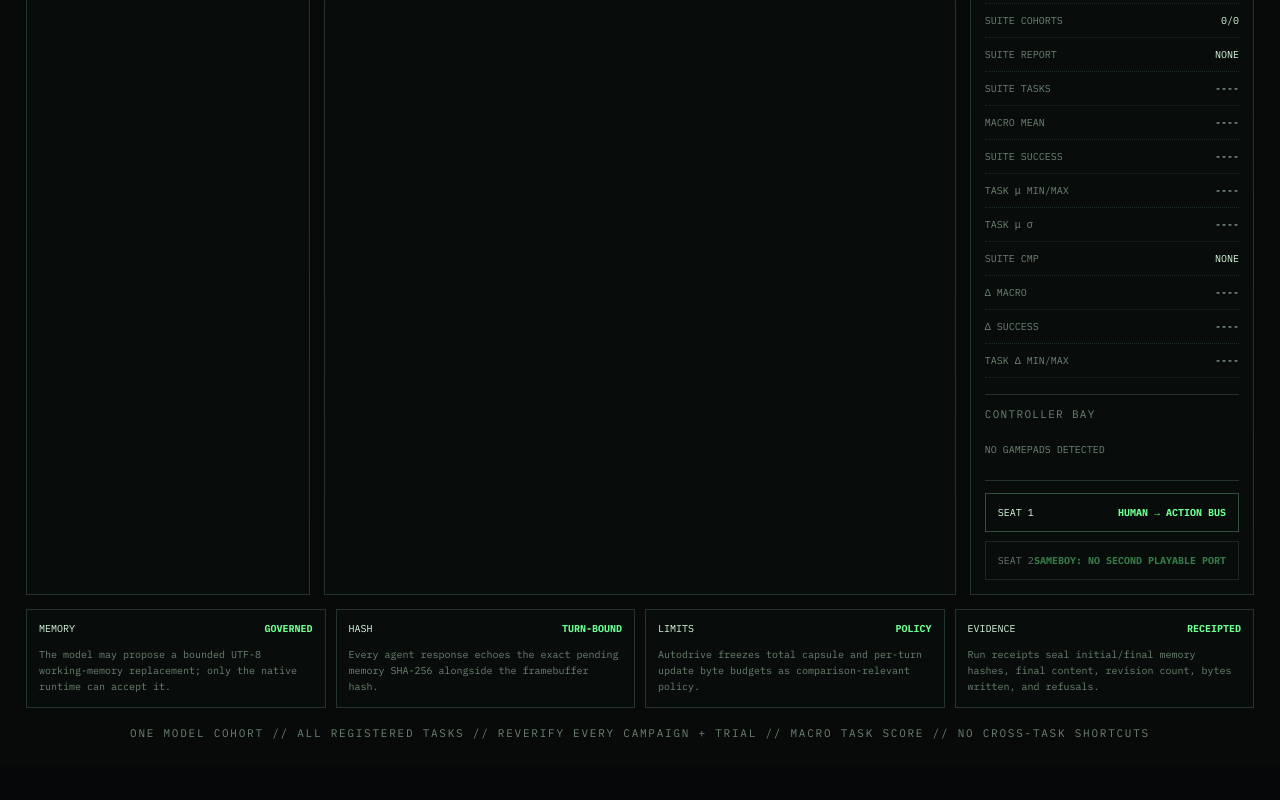
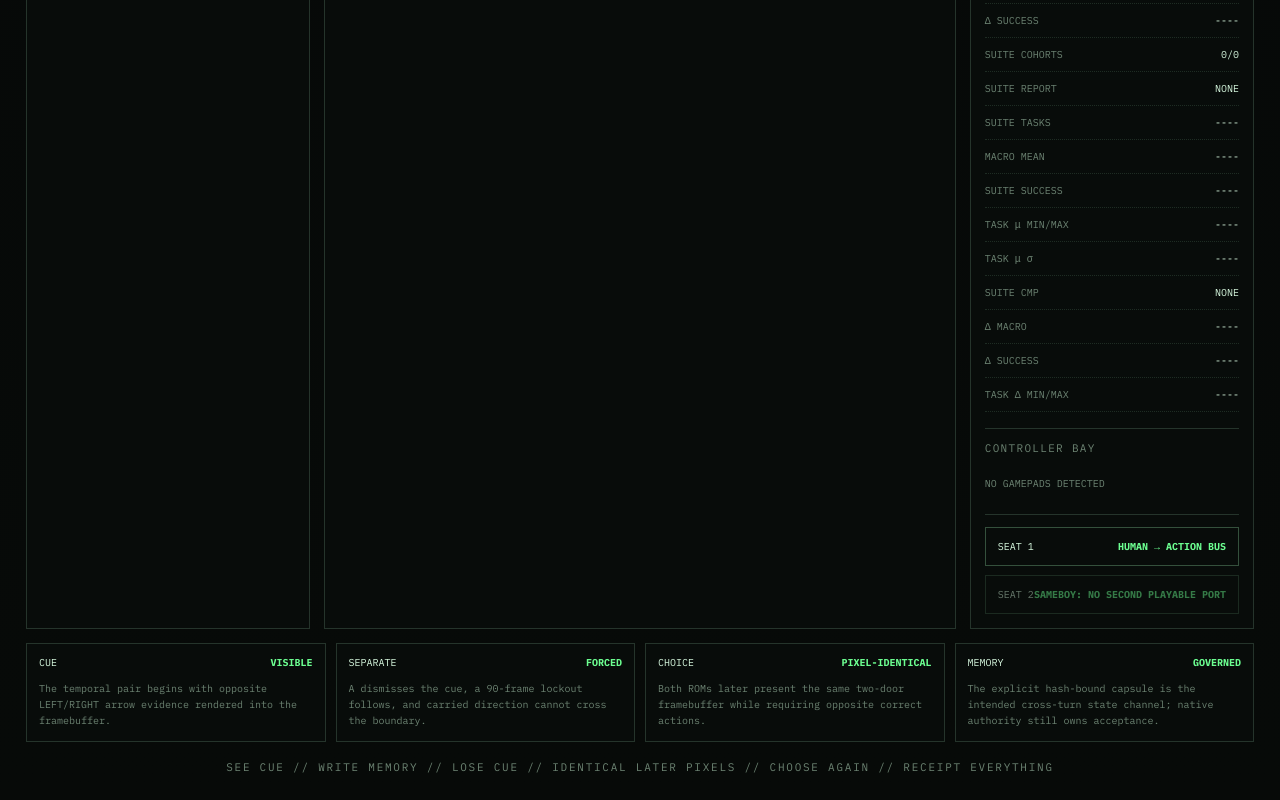
Before and after one commit to MichaelWave369/PhiCade, a React (Vite) app in the folder apps/desktop/: page / in a window 1280 px wide. Shown: the part 2173-2973 px from the top of the page. Before the commit the page ends 2939 px from the top, so only its background shows below. Built offline with nearby package versions, Linux system fonts and the light colour scheme.

Commit message:
Rung 21: surface temporal cue benchmark semantics

```diff
--- a/apps/desktop/src/App.tsx
+++ b/apps/desktop/src/App.tsx
@@ -86,10 +86,10 @@ const systems = ["ALL", "NES", "SNES", "GB", "GBC", "GBA", "GENESIS", "PS1"] as
 const PHIBOT_AGENT_ID = "phi-local";
 
 const milestones = [
-  ["MEMORY", "GOVERNED", "The model may propose a bounded UTF-8 working-memory replacement; only the native runtime can accept it."],
-  ["HASH", "TURN-BOUND", "Every agent response echoes the exact pending memory SHA-256 alongside the framebuffer hash."],
-  ["LIMITS", "POLICY", "Autodrive freezes total capsule and per-turn update byte budgets as comparison-relevant policy."],
-  ["EVIDENCE", "RECEIPTED", "Run receipts seal initial/final memory hashes, final content, revision count, bytes written, and refusals."],
+  ["CUE", "VISIBLE", "The temporal pair begins with opposite LEFT/RIGHT arrow evidence rendered into the framebuffer."],
+  ["SEPARATE", "FORCED", "A dismisses the cue, a 90-frame lockout follows, and carried direction cannot cross the boundary."],
+  ["CHOICE", "PIXEL-IDENTICAL", "Both ROMs later present the same two-door framebuffer while requiring opposite correct actions."],
+  ["MEMORY", "GOVERNED", "The explicit hash-bound capsule is the intended cross-turn state channel; native authority still owns acceptance."],
 ] as const;
 
 function decodeBase64(value: string): Uint8Array {
@@ -1777,6 +1777,7 @@ export function App() {
             <div><dt>BENCH TASK</dt><dd>{session?.benchmarkTask ? session.benchmarkTask.title.toUpperCase() : "NONE"}</dd></div>
             <div><dt>TASK ID</dt><dd>{session?.benchmarkTask?.id ?? "----"}</dd></div>
             <div><dt>SUITES</dt><dd>{session?.benchmarkTask?.suiteIds.join(" + ") ?? "----"}</dd></div>
+            <div><dt>TASK CONTROLS</dt><dd>{session?.benchmarkTask?.allowedButtons.join(" + ") ?? "----"}</dd></div>
             <div><dt>BENCH RUN</dt><dd>{benchmarkRunning ? `#${benchmarkRunId} ACTIVE` : lastModelBenchmark ? `#${lastModelBenchmark.receipt.benchmarkRunId}` : "NONE"}</dd></div>
             <div><dt>BENCH SCORE</dt><dd>{lastModelBenchmark?.receipt.score1000 === null || lastModelBenchmark?.receipt.score1000 === undefined ? "----" : `${lastModelBenchmark.receipt.score1000}/1000`}</dd></div>
             <div><dt>BENCH OUTCOME</dt><dd>{lastModelBenchmark ? lastModelBenchmark.receipt.taskSuccess ? "TARGET REACHED" : lastModelBenchmark.receipt.recordStatus : "UNRUN"}</dd></div>
@@ -1843,7 +1844,7 @@ export function App() {
         ))}
       </section>
 
-      <footer>ONE MODEL COHORT // ALL REGISTERED TASKS // REVERIFY EVERY CAMPAIGN + TRIAL // MACRO TASK SCORE // NO CROSS-TASK SHORTCUTS</footer>
+      <footer>SEE CUE // WRITE MEMORY // LOSE CUE // IDENTICAL LATER PIXELS // CHOOSE AGAIN // RECEIPT EVERYTHING</footer>
     </main>
   );
 }
```
